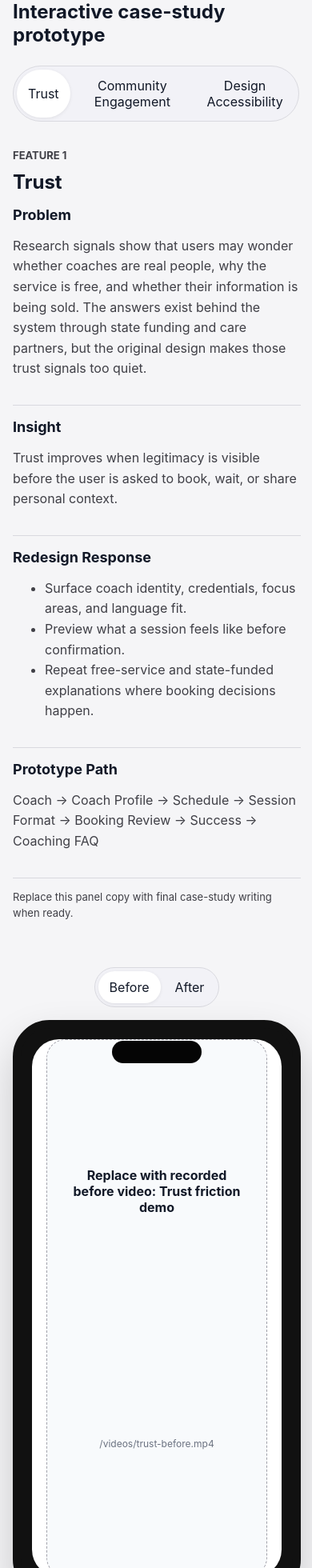
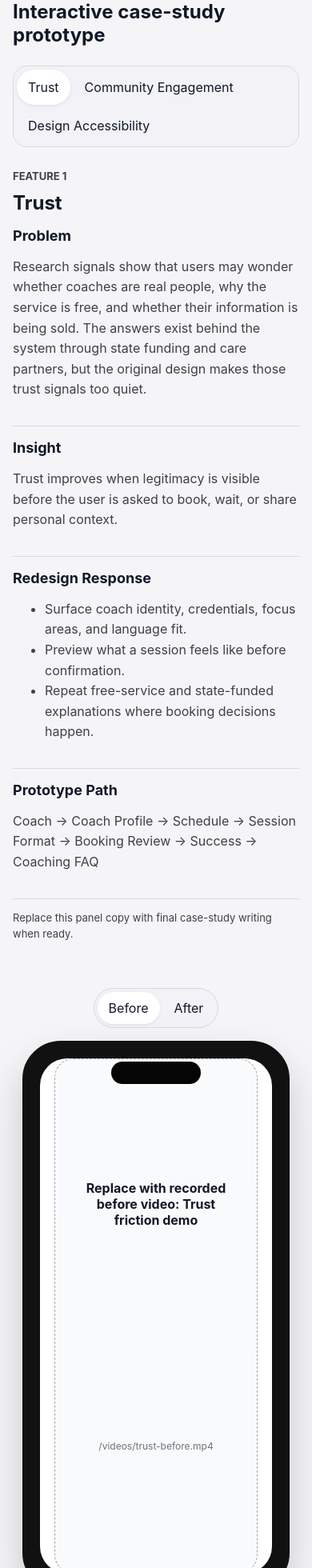
Before and after one commit to bulujamJudy/soluna-prototype, a React (Vite) app: page / in a window 390 px wide. Shown: the part 40-2000 px from the top of the page at 80% size. Built offline with nearby package versions, Linux system fonts and the light colour scheme.

Commit message:
fix: size demo phone for iPhone 17

```diff
--- a/src/components/demo/DemoShell.tsx
+++ b/src/components/demo/DemoShell.tsx
@@ -13,12 +13,15 @@ export function DemoShell() {
 
   return (
     <main className="demo-shell">
-      <section className="demo-topbar" aria-label="Soluna prototype navigation">
+      <section className="demo-topbar" aria-label="Soluna prototype overview">
         <div>
           <p className="eyebrow">Soluna 2.0 Redesign</p>
           <h1>Interactive case-study prototype</h1>
         </div>
-        <div className="feature-tabs" aria-label="Feature chapters">
+      </section>
+      <section className="demo-layout">
+        <div className="narrative-stack">
+          <div className="feature-tabs feature-tabs--stacked" aria-label="Feature chapters">
             {features.map((feature) => (
               <button
                 key={feature.id}
@@ -32,9 +35,8 @@ export function DemoShell() {
               </button>
             ))}
           </div>
-      </section>
-      <section className="demo-layout">
           <NarrativePanel feature={activeFeature} />
+        </div>
         <PhoneStage feature={activeFeature} mode={mode} onModeChange={setMode} />
       </section>
     </main>
--- a/src/styles.css
+++ b/src/styles.css
@@ -14,6 +14,12 @@
   --strong: #111111;
   --accent: #2563eb;
   --radius: 16px;
+  --iphone-17-screen-width: 402px;
+  --iphone-17-screen-height: 874px;
+  --phone-bezel: 10px;
+  --phone-inset: 12px;
+  --phone-frame-width: calc(var(--iphone-17-screen-width) + (var(--phone-bezel) + var(--phone-inset)) * 2);
+  --phone-frame-height: calc(var(--iphone-17-screen-height) + (var(--phone-bezel) + var(--phone-inset)) * 2);
 }
 
 * {
@@ -48,11 +54,7 @@ button {
 }
 
 .demo-topbar {
-  display: flex;
-  align-items: flex-end;
-  justify-content: space-between;
-  gap: 24px;
-  max-width: 1180px;
+  max-width: 1240px;
   margin: 0 auto 24px;
 }
 
@@ -95,13 +97,29 @@ button {
   box-shadow: 0 1px 4px rgba(0, 0, 0, 0.08);
 }
 
+.feature-tabs--stacked {
+  align-self: start;
+  flex-wrap: wrap;
+  border-radius: 18px;
+}
+
+.feature-tabs--stacked button {
+  min-height: 44px;
+}
+
 .demo-layout {
   display: grid;
-  grid-template-columns: minmax(320px, 0.95fr) minmax(360px, 1.05fr);
+  grid-template-columns: minmax(320px, 0.82fr) minmax(490px, 1.18fr);
   gap: 36px;
   align-items: start;
-  max-width: 1180px;
+  max-width: 1240px;
   margin: 0 auto;
+}
+
+.narrative-stack {
+  display: grid;
+  align-content: start;
+  gap: 18px;
 }
 
 .narrative-panel {
@@ -138,12 +156,12 @@ button {
 
 .phone-frame {
   position: relative;
-  width: min(390px, 88vw);
-  height: min(780px, 78vh);
-  min-height: 640px;
-  padding: 14px;
-  border: 10px solid #111;
-  border-radius: 46px;
+  width: min(var(--phone-frame-width), calc(100vw - 56px));
+  height: auto;
+  aspect-ratio: 446 / 918;
+  padding: var(--phone-inset);
+  border: var(--phone-bezel) solid #111;
+  border-radius: 48px;
   background: #111;
   box-shadow: 0 24px 50px rgba(0, 0, 0, 0.18);
 }
@@ -204,10 +222,6 @@ button {
   .demo-topbar,
   .demo-layout {
     grid-template-columns: 1fr;
-  }
-
-  .demo-topbar {
-    display: grid;
   }
 
   .feature-tabs {
@@ -425,10 +439,4 @@ button {
   .narrative-panel {
     padding: 8px 0;
   }
-
-  .phone-frame {
-    width: min(360px, 94vw);
-    height: 720px;
-    min-height: 620px;
-  }
 }
```
Also changed, not shown: 1 other file (tests, documents, lock files or other folders). Lines whose indentation alone changed are shown as unchanged.
